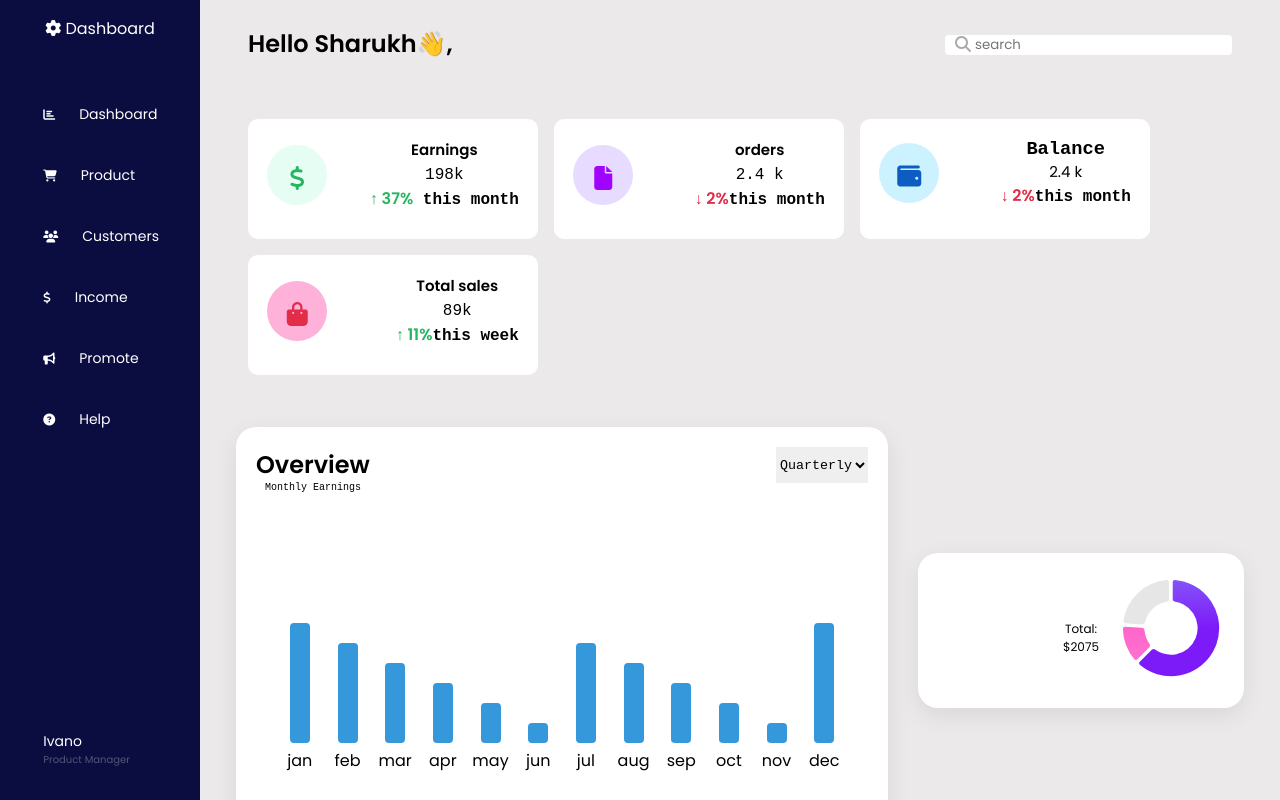
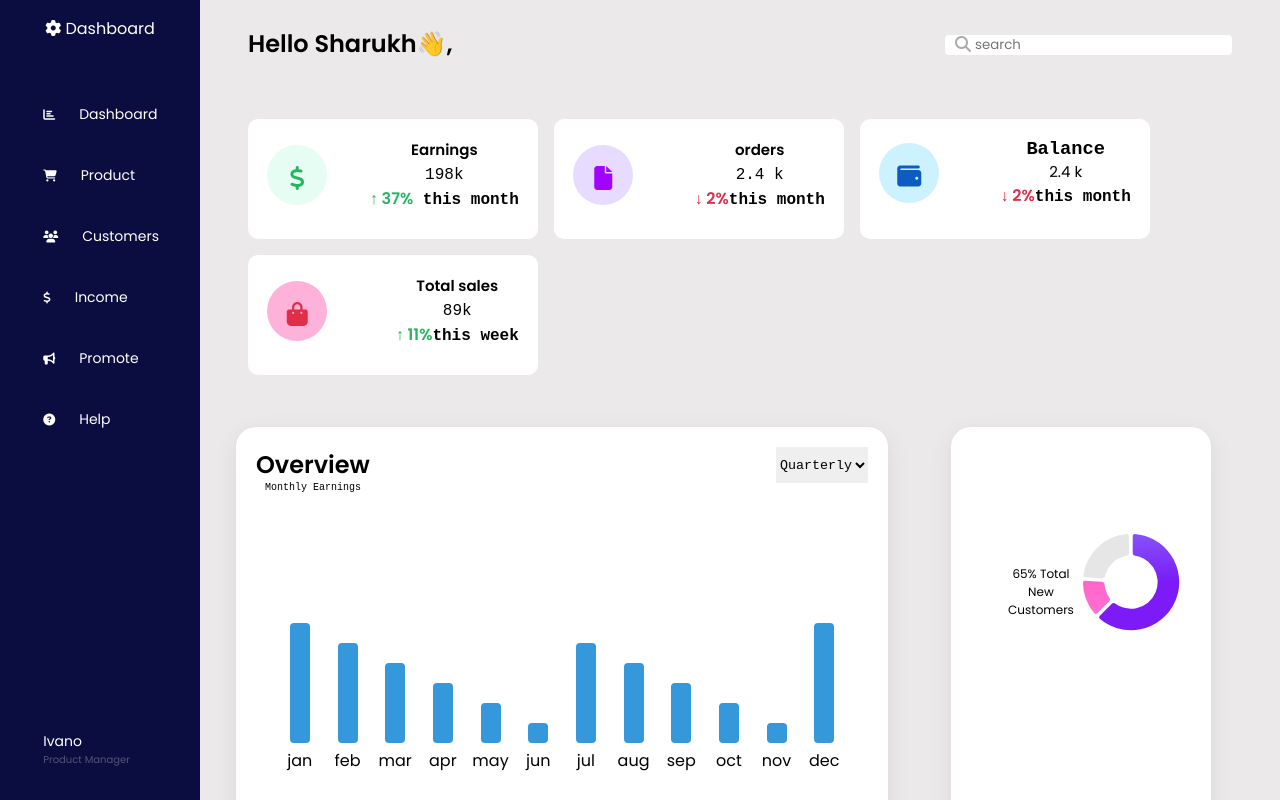
Before and after one commit to abhishekpeddada/Fitpeo, a React (Create React App) app: page / in a window 1280 px wide. Built offline with nearby package versions, Linux system fonts and the light colour scheme.

Commit message:
Fix piechart layout

```diff
--- a/src/components/charts/Piechart.css
+++ b/src/components/charts/Piechart.css
@@ -13,6 +13,8 @@
 
 .graph-container {
 	position: relative;
+	margin-top: 80px;
+	margin-right: 80px;
 }
 
 .percent {
--- a/src/components/charts/Piechart.js
+++ b/src/components/charts/Piechart.js
@@ -35,7 +35,7 @@ const Piechart = () => {
 </defs>
 </svg>
 				</div>
-				<p>Total: $2075</p>
+				<p>65% Total New Customers</p>
 			</div>
             </div>
     );
--- a/src/styles/styles.css
+++ b/src/styles/styles.css
@@ -288,7 +288,8 @@ tr:nth-child(even){
     background: #fff;
     align-items: center;
     padding: 20px;
-    width: 100%;
+    width: 80%;
+    height: 100%;
     box-shadow: 0 7px 25px rgba(0,0,0,0.08);
     border-radius: 20px;
     margin: auto;
```
